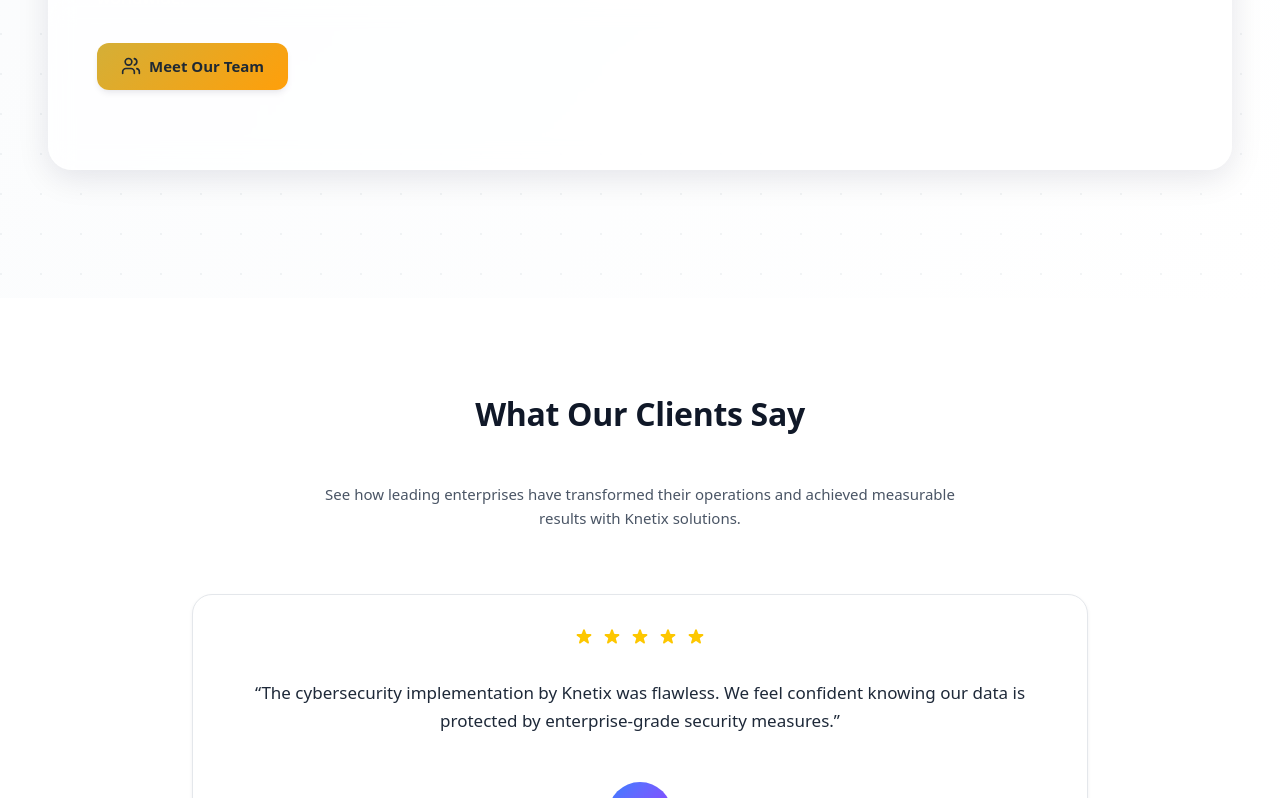
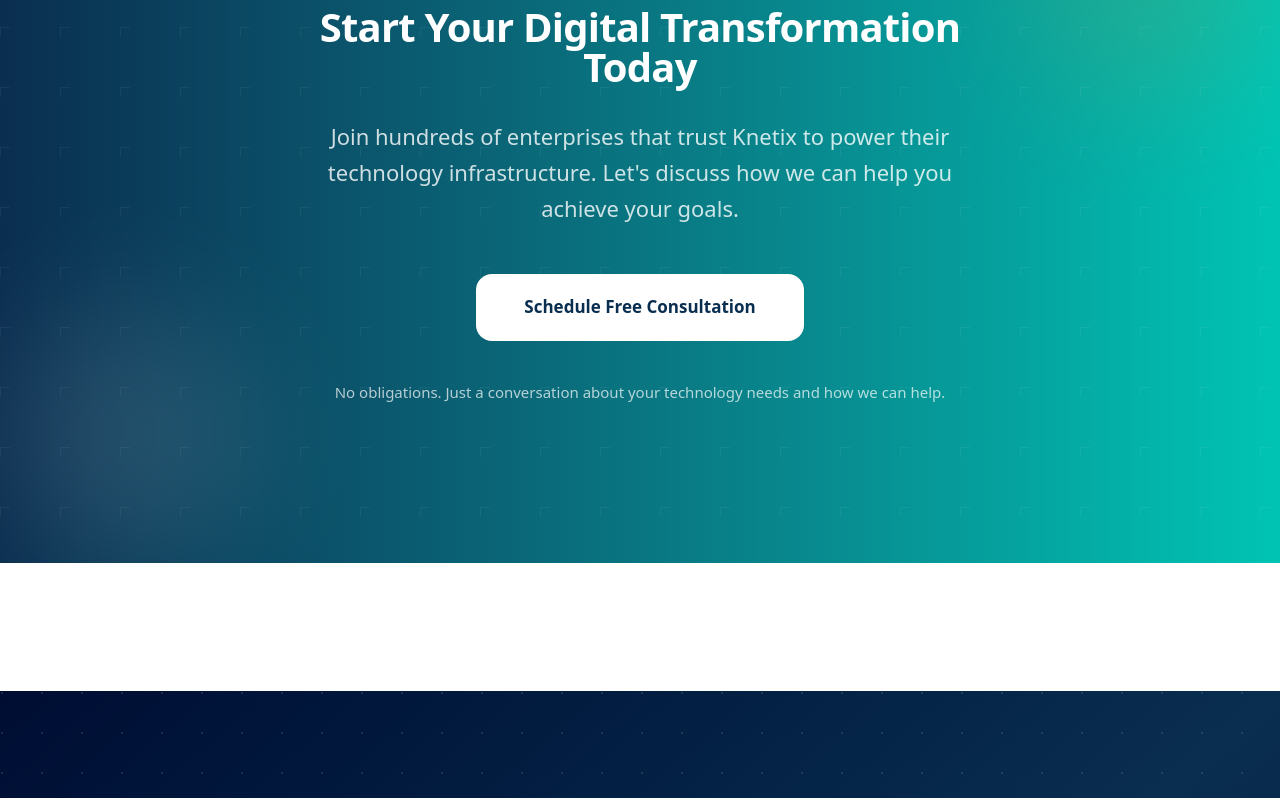
Before and after one commit to PaulWallaceATL/knetix, a Next.js app: page / in a window 1280 px wide. Shown: the part 8083-8881 px from the top of the page. Built offline with nearby package versions, Linux system fonts and the light colour scheme.

Commit message:
Temporarily remove team and testimonials sections

```diff
--- a/src/app/page.tsx
+++ b/src/app/page.tsx
@@ -2,10 +2,8 @@
 import KeyOfferings from '@/components/KeyOfferings';
 import WhyKnetix from '@/components/WhyKnetix';
 import ClientLogos from '@/components/ClientLogos';
-import ThoughtLeadership from '@/components/ThoughtLeadership';
 import TrustBuilders from '@/components/TrustBuilders';
 import InteractiveDashboard from '@/components/InteractiveDashboard';
-import Testimonials from '@/components/Testimonials';
 import FAQ from '@/components/FAQ';
 import BottomCTA from '@/components/BottomCTA';
 
@@ -42,16 +40,6 @@
       {/* Trust & Credibility */}
       <TrustBuilders />
 
-      {/* Thought Leadership & Insights */}
-      <ThoughtLeadership />
-
-      {/* Social Proof - Testimonials */}
-      <section className="py-16 md:py-20 lg:py-24 bg-white">
-        <div className="container-clean">
-          <Testimonials />
-        </div>
-      </section>
-
       {/* FAQ */}
       <section className="py-16 md:py-20 lg:py-24 bg-gray-50">
         <div className="container-clean">
```
